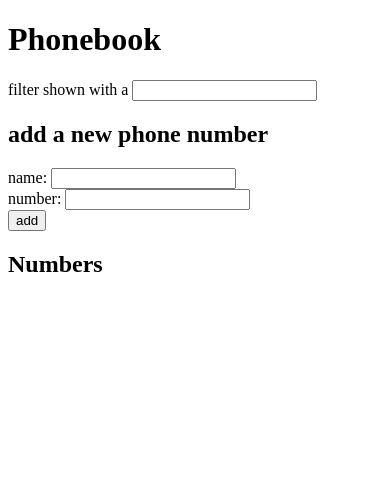
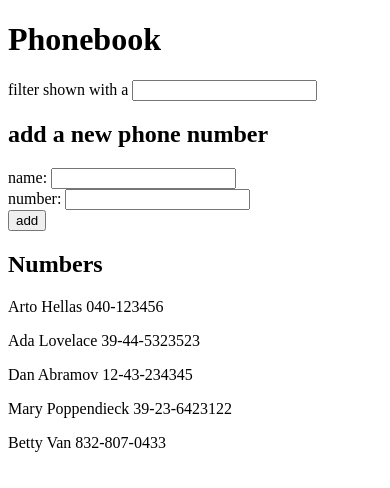
Before and after one commit to betty-van/full-stack-open-course, a React (Create React App) app in the folder phonebook-app/: page / in a window 390 px wide. Shown: the top 488 px of the page. Built offline with nearby package versions, Linux system fonts and the light colour scheme; no server answers; data requests are answered from the project's data file.

Commit message:
Finished phonebook step 7

```diff
--- /dev/null
+++ b/phonebook-app/db.json
@@ -0,0 +1,29 @@
+{
+  "persons": [
+    {
+      "name": "Arto Hellas",
+      "number": "040-123456",
+      "id": 1
+    },
+    {
+      "name": "Ada Lovelace",
+      "number": "39-44-5323523",
+      "id": 2
+    },
+    {
+      "name": "Dan Abramov",
+      "number": "12-43-234345",
+      "id": 3
+    },
+    {
+      "name": "Mary Poppendieck",
+      "number": "39-23-6423122",
+      "id": 4
+    },
+    {
+      "name": "Betty Van ",
+      "id": 5,
+      "number": "832-807-0433"
+    }
+  ]
+}
--- a/phonebook-app/src/components/PersonForm.js
+++ b/phonebook-app/src/components/PersonForm.js
@@ -1,4 +1,5 @@
 import React from 'react'
+import axios from 'axios'
 
 const PersonForm = (props) => {
 
@@ -23,6 +24,13 @@ const PersonForm = (props) => {
                 id: props.persons.length + 1,
                 number: props.newNumber
             }
+
+            axios
+                .post('http://localhost:3001/persons', nameObject)
+                .then(response => {
+                    console.log(response)
+                })
+
 
             props.setPersons(props.persons.concat(nameObject))
             props.setNewName('')
```
Also changed, not shown: 1 other file (tests, documents, lock files or other folders).
